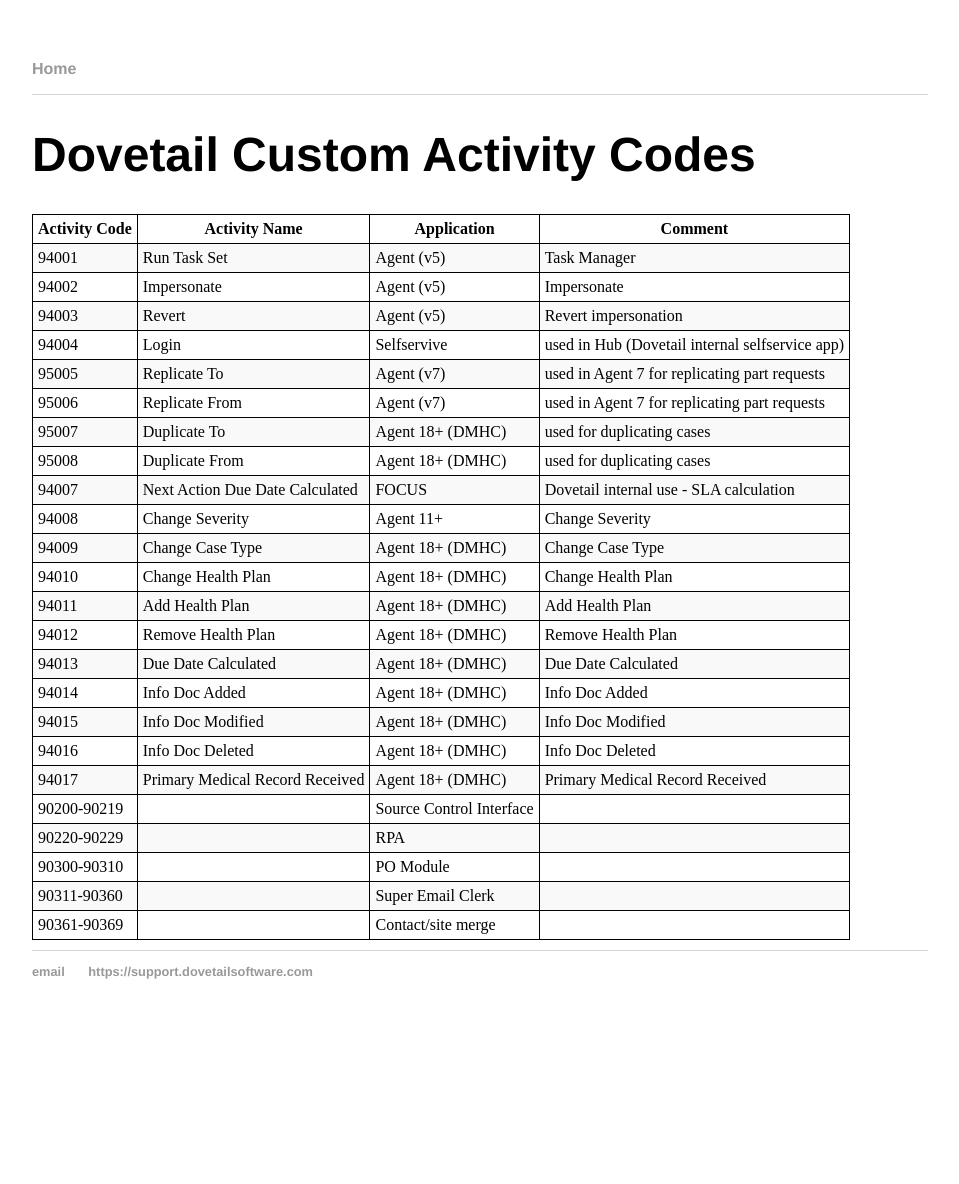
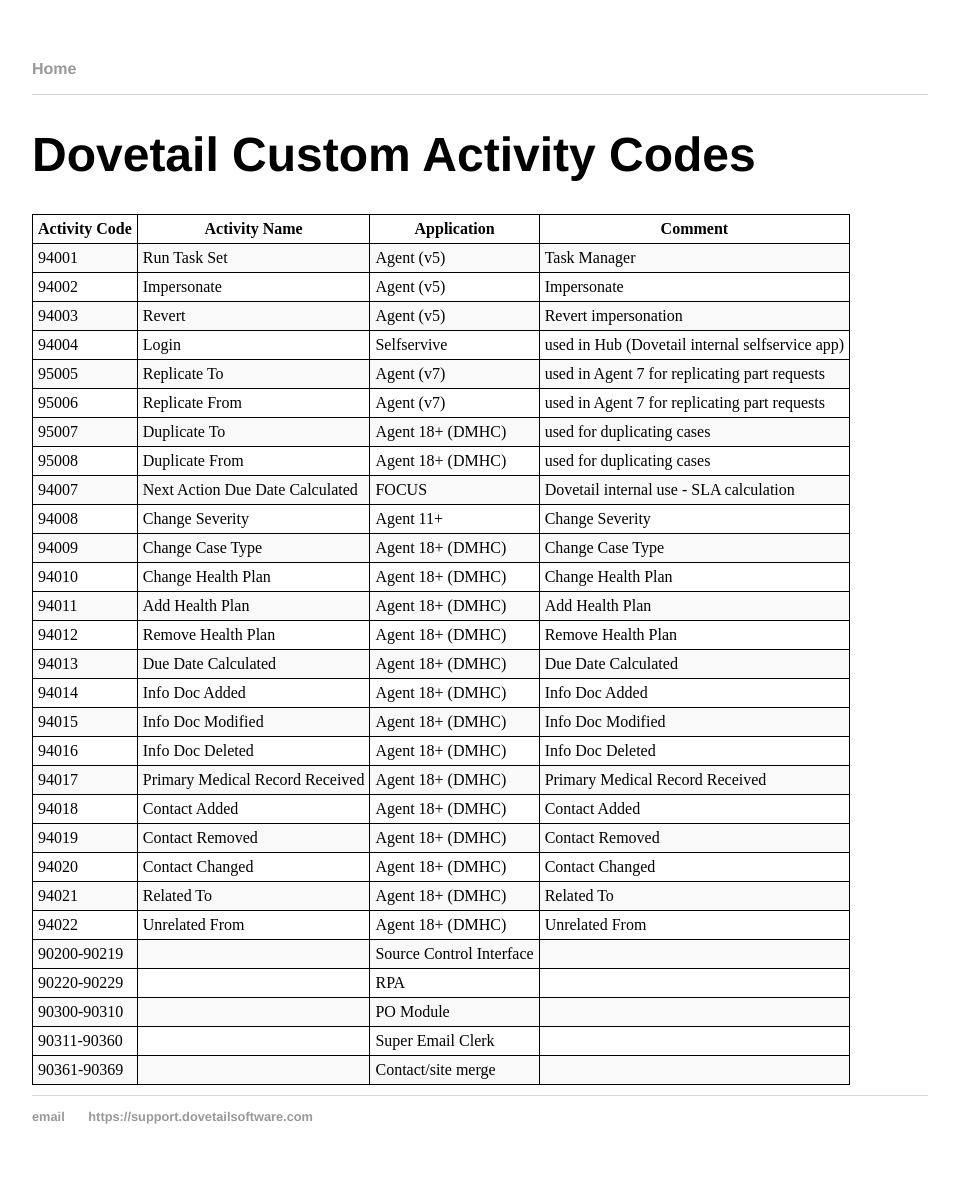
Before and after one commit to DovetailSoftware/dovetail-defined, a Jekyll site: the page built from pages/activity-codes.md, in a window 1280 px wide. Shown: the whole page, without its empty margins (160-1119 px from the left). Built offline with Jekyll 4.4.1, drawn with Linux system fonts in a browser that asks for light colours; before the commit the page ends 1039 px from its top, so only the background shows below that.

Commit message:
add new DMHC activity codes

```diff
--- a/pages/activity-codes.md
+++ b/pages/activity-codes.md
@@ -27,6 +27,11 @@
 | 94015 | Info Doc Modified | Agent 18+ (DMHC)   | Info Doc Modified |
 | 94016 | Info Doc Deleted | Agent 18+ (DMHC)   | Info Doc Deleted |
 | 94017 | Primary Medical Record Received | Agent 18+ (DMHC)   | Primary Medical Record Received |
+| 94018 | Contact Added | Agent 18+ (DMHC)   | Contact Added |
+| 94019 | Contact Removed | Agent 18+ (DMHC)   | Contact Removed |
+| 94020 | Contact Changed | Agent 18+ (DMHC)   | Contact Changed |
+| 94021 | Related To | Agent 18+ (DMHC)   | Related To |
+| 94022 | Unrelated From | Agent 18+ (DMHC)   | Unrelated From |
 | 90200-90219 | |Source Control Interface|
 | 90220-90229 | |RPA|
 | 90300-90310 | |PO Module|
```
